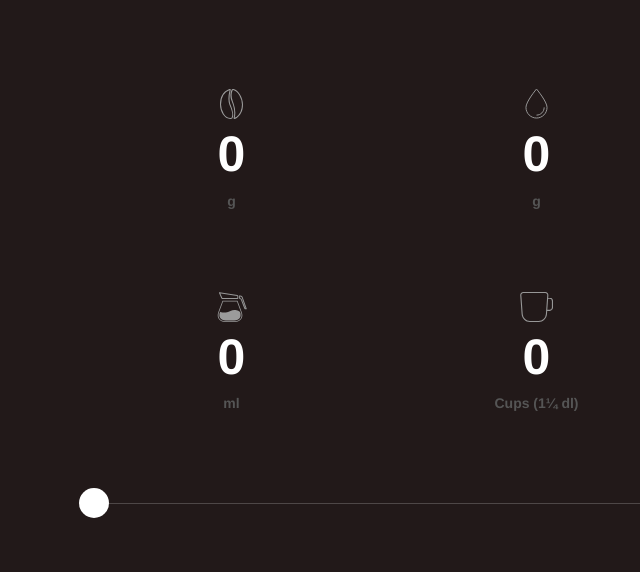
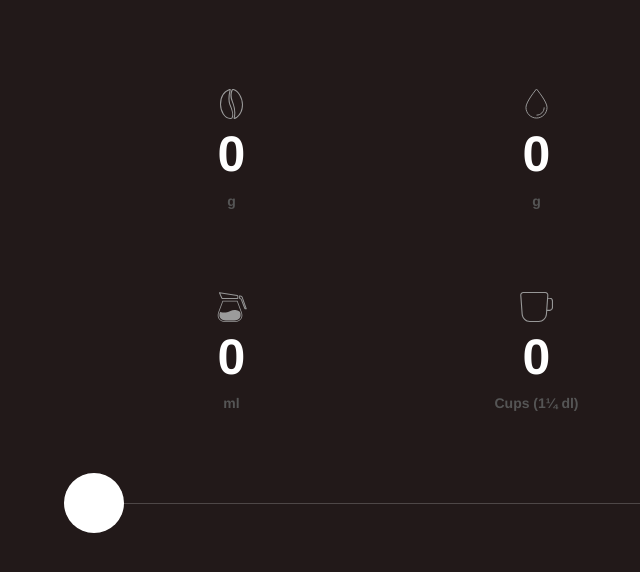
Before and after one commit to mikkomikkomikko/code, a plain HTML site: page index.html in a window 1280 px wide. Shown: the whole page, without its empty margins (256-896 px from the left). Drawn offline with Linux system fonts and the light colour scheme.

Commit message:
bigger knob

```diff
--- a/css/slider.css
+++ b/css/slider.css
@@ -18,16 +18,16 @@
             /*background: linear-gradient(#fff, #f6f6f6) #fff;
             background: -webkit-gradient(linear, left top, left bottom, from(#fff), to(#f6f6f6)) #fff;
             background: -webkit-linear-gradient(#fff, #f6f6f6) #fff;*/
-            border-radius: 50%;
-            webkit-border-radius: 50%;
+            border-radius: 100%;
+            webkit-border-radius: 100%;
             /*box-shadow: -2px 2px 4px rgba(25, 70, 94, 0.6), 0px 2px 8px rgba(25, 70, 94, 0.1);
             webkit-box-shadow: -2px 2px 4px rgba(25, 70, 94, 0.6), 0px 2px 8px rgba(25, 70, 94, 0.1);*/
             cursor: pointer;
             float: right;
-            height: 30px;
-            margin-right: -15px;
-            margin-top: -15px;
-            width: 30px;
+            height: 60px;
+            margin-right: -30px;
+            margin-top: -30px;
+            width: 60px;
 
         }
 
```
